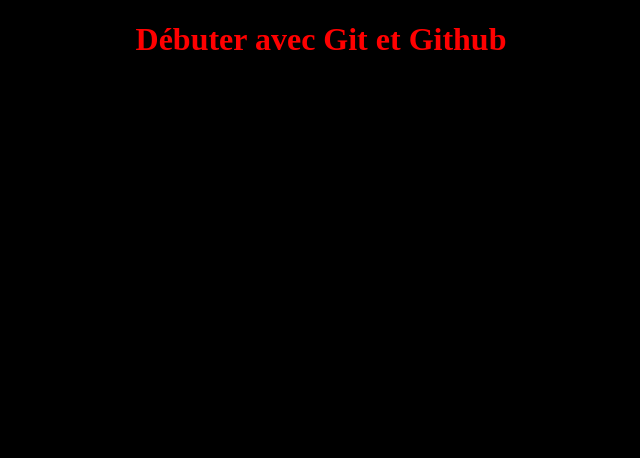
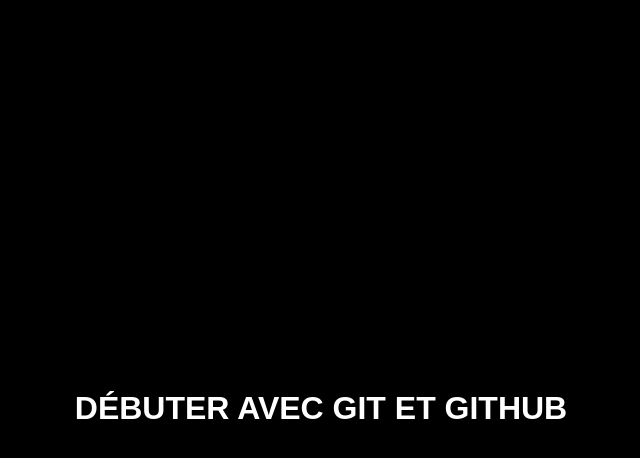
Before and after one commit to philippesanogo/carlbrison-tutos, a plain HTML site: page index.html in a window 1280 px wide. Shown: the whole page, without its empty margins (319-959 px from the left). Drawn offline with Linux system fonts and the light colour scheme.

Commit message:
centrer H1 et chgmt de la police

```diff
--- a/css/style.css
+++ b/css/style.css
@@ -1,7 +1,17 @@
 body {
     background-color: #000000;
+    font-family: Arial, Helvetica, sans-serif;
 }
+
+.container {
+    height: 100vh;
+    display: flex;
+    justify-content: center;
+    align-items: center;
+}
+
 h1 {
     text-align: center;
-    color: red;
+    color: #ffffff;
+    text-transform: uppercase;
 }
--- a/index.html
+++ b/index.html
@@ -9,7 +9,11 @@
 </head>
 
 <body>
-    <h1>Débuter avec Git et Github</h1>
+    <div class="container">
+
+        <h1>Débuter avec Git et Github</h1>
+
+    </div>
 </body>
 
 </html>
```
